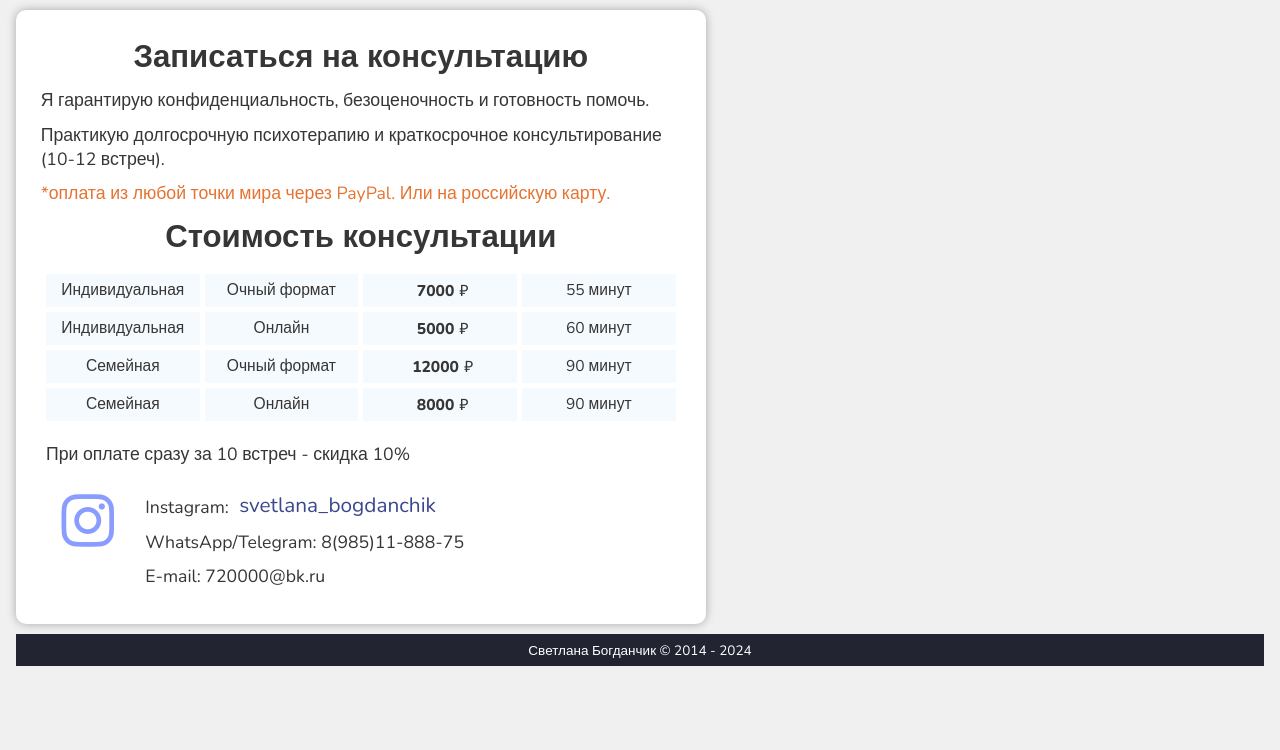
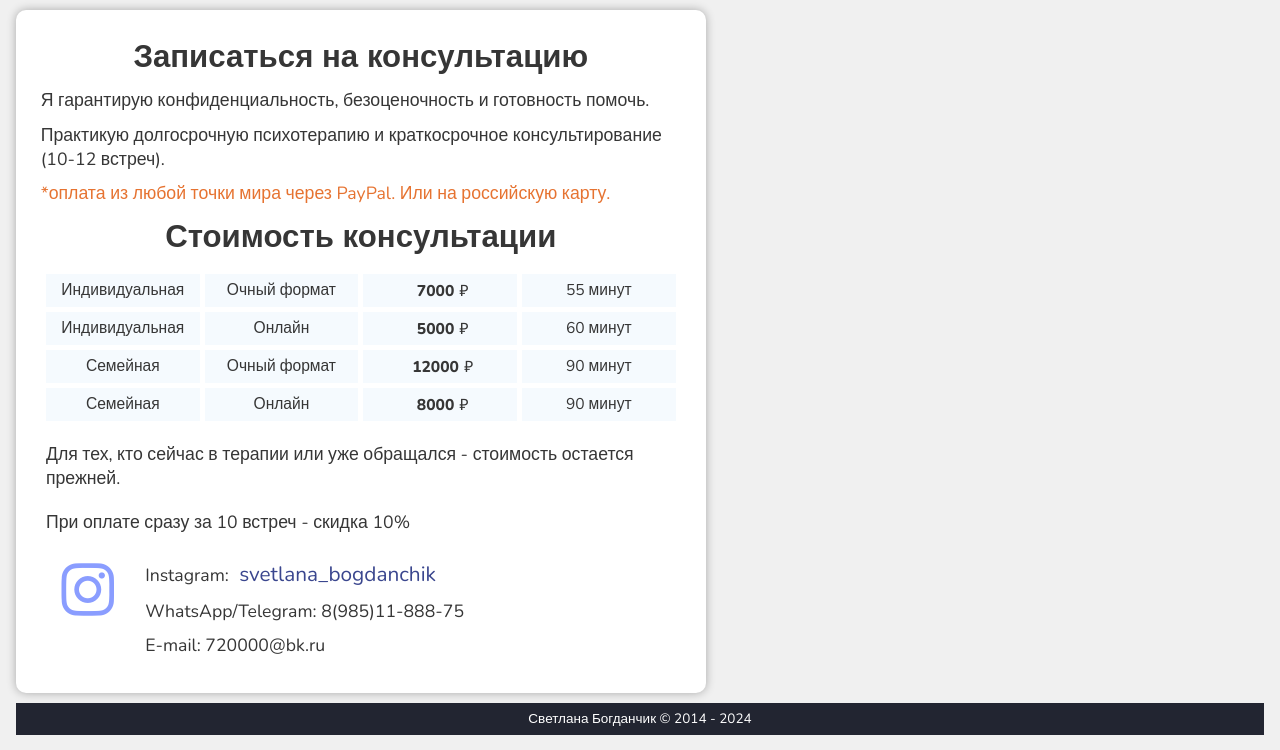
Before and after one commit to zoyaloenko/svetlana_bogdanchik, a plain HTML site: page index.html in a window 1280 px wide. Shown: the part 1637-2387 px from the top of the page. Before the commit the page ends 2318 px from the top, so only its background shows below. Drawn offline with nearby package versions, Linux system fonts and the light colour scheme.

Commit message:
Update index.html

```diff
--- a/index.html
+++ b/index.html
@@ -111,6 +111,7 @@
                 <div>90 минут</div>
               </div>
         </div>
+        <div><p>Для тех, кто сейчас в терапии или уже обращался - стоимость остается прежней.</p></div>
         <div><p>При оплате сразу за 10 встреч - скидка 10%</p></div>
         <div class="contacts">
             <div class="instagram">
```
